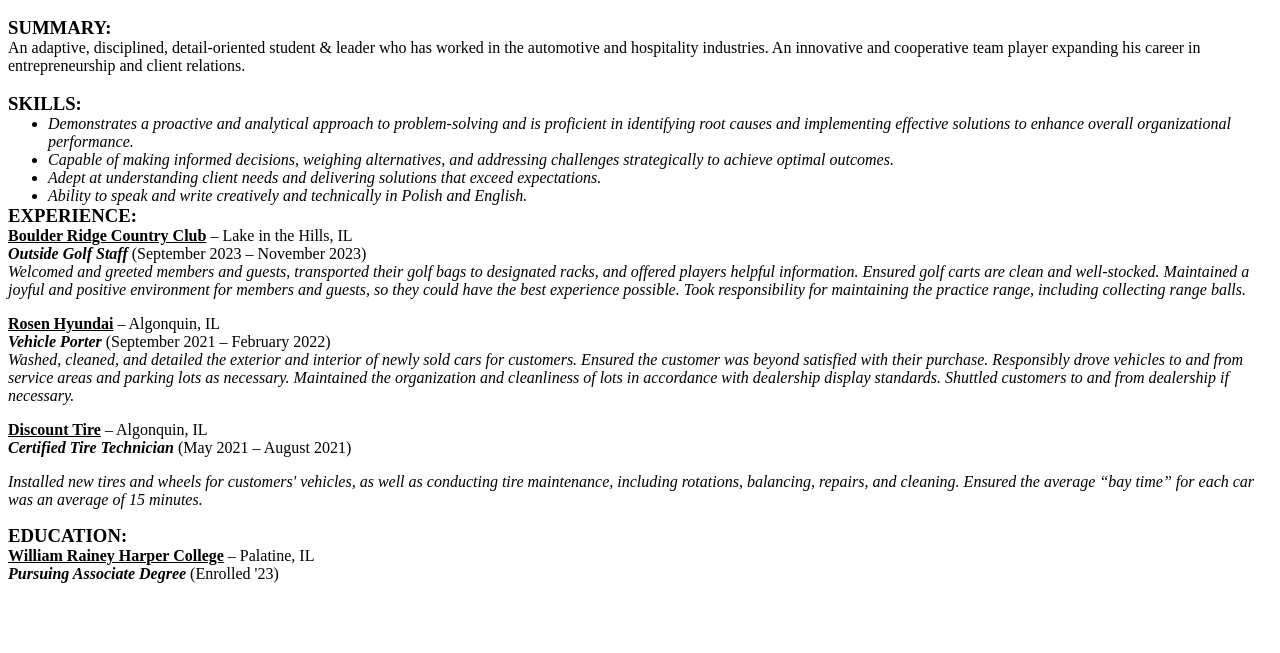
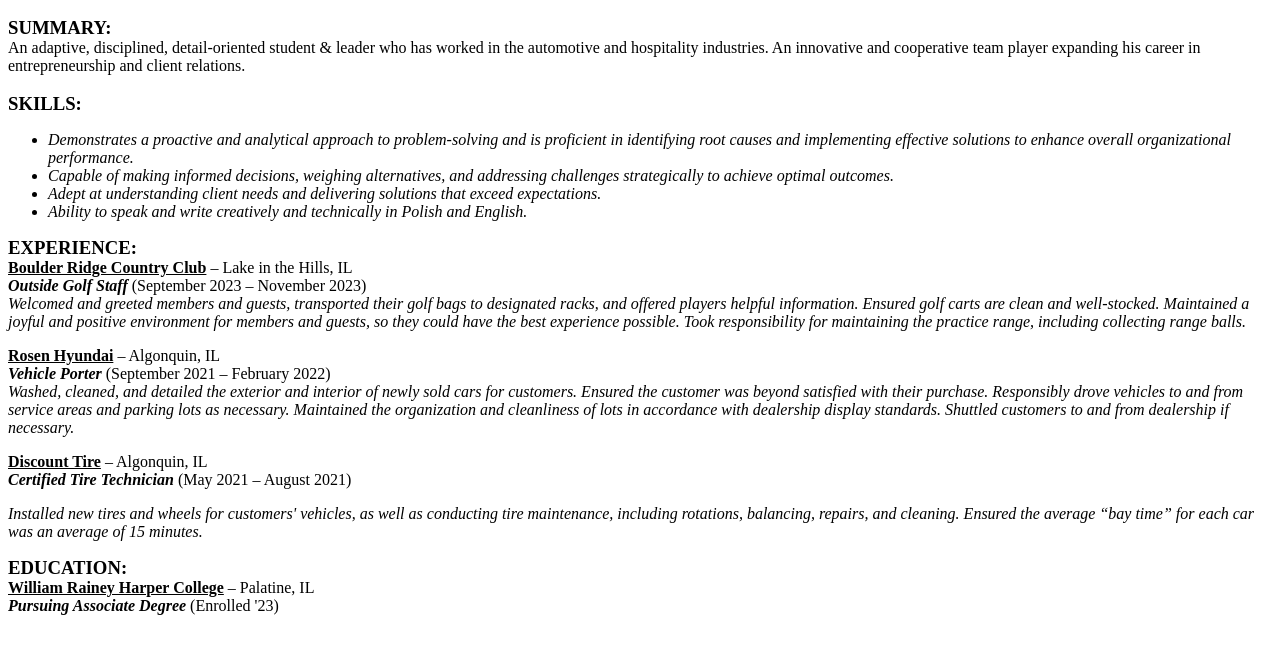
Before and after one commit to harperoliver/cis101, a plain HTML site: page index.html in a window 1280 px wide. Shown: the part 101-754 px from the top of the page. Drawn offline with Linux system fonts and the light colour scheme.

Commit message:
Update index.html

```diff
--- a/index.html
+++ b/index.html
@@ -25,14 +25,14 @@
 <h3 style="margin-bottom:0">
     SKILLS:
 </h3>
-<ul style="padding-top:0; margin: 0">
+<ul style="padding-top:0">
       <li><i>Demonstrates a proactive and analytical approach to problem-solving and is proficient in identifying root causes and implementing effective solutions to enhance overall organizational performance.</i></li>
       <li><i>Capable of making informed decisions, weighing alternatives, and addressing challenges strategically to achieve optimal outcomes.</i></li>
       <li><i>Adept at understanding client needs and delivering solutions that exceed expectations.</i></li>
       <li><i>Ability to speak and write creatively and technically in Polish and English.</i></li>
 </ul>
 
-<h3 style="margin-bottom:0; margin: 0; padding-top:1">
+<h3 style="margin-bottom:0; margin: 0">
     EXPERIENCE:
 </h3>
 <p style="margin-bottom:0; margin: 0; padding-top:0">
```
